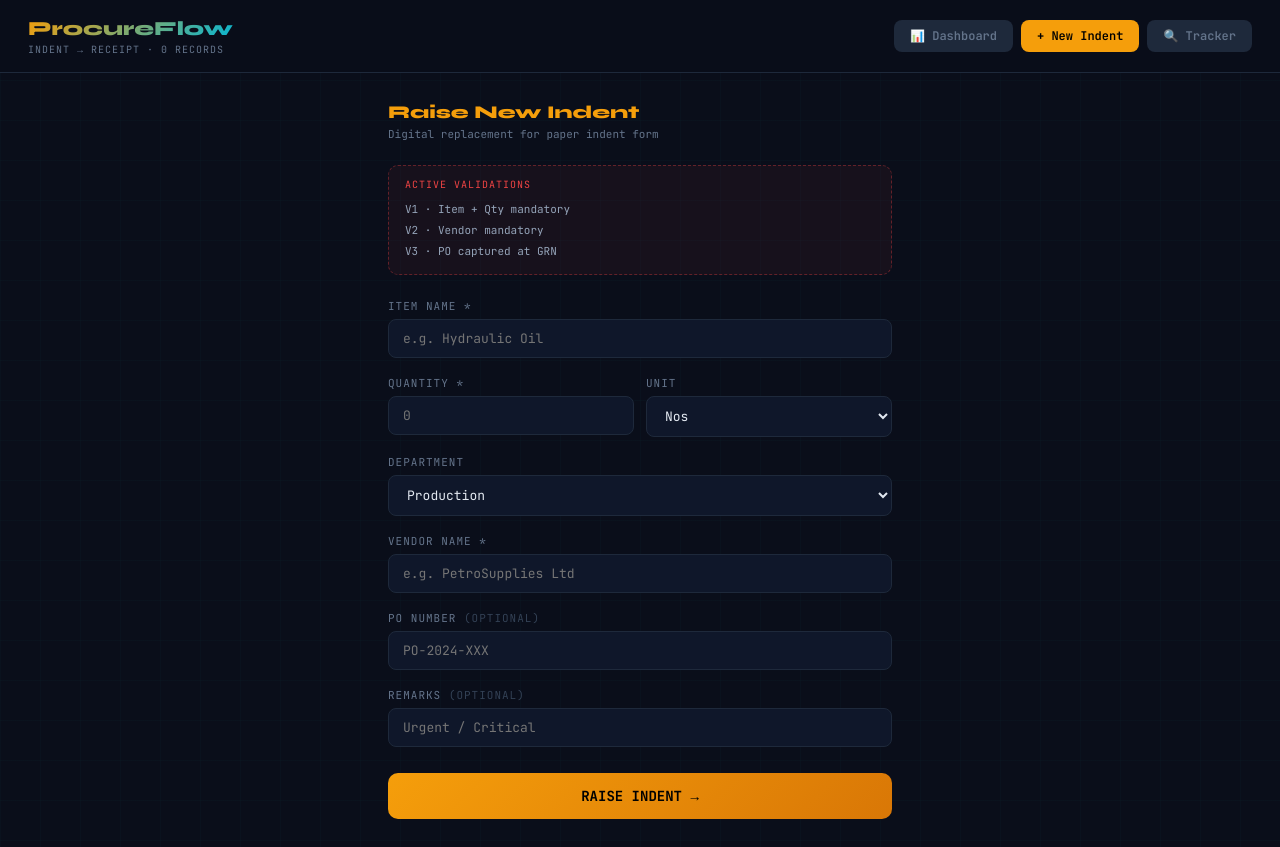
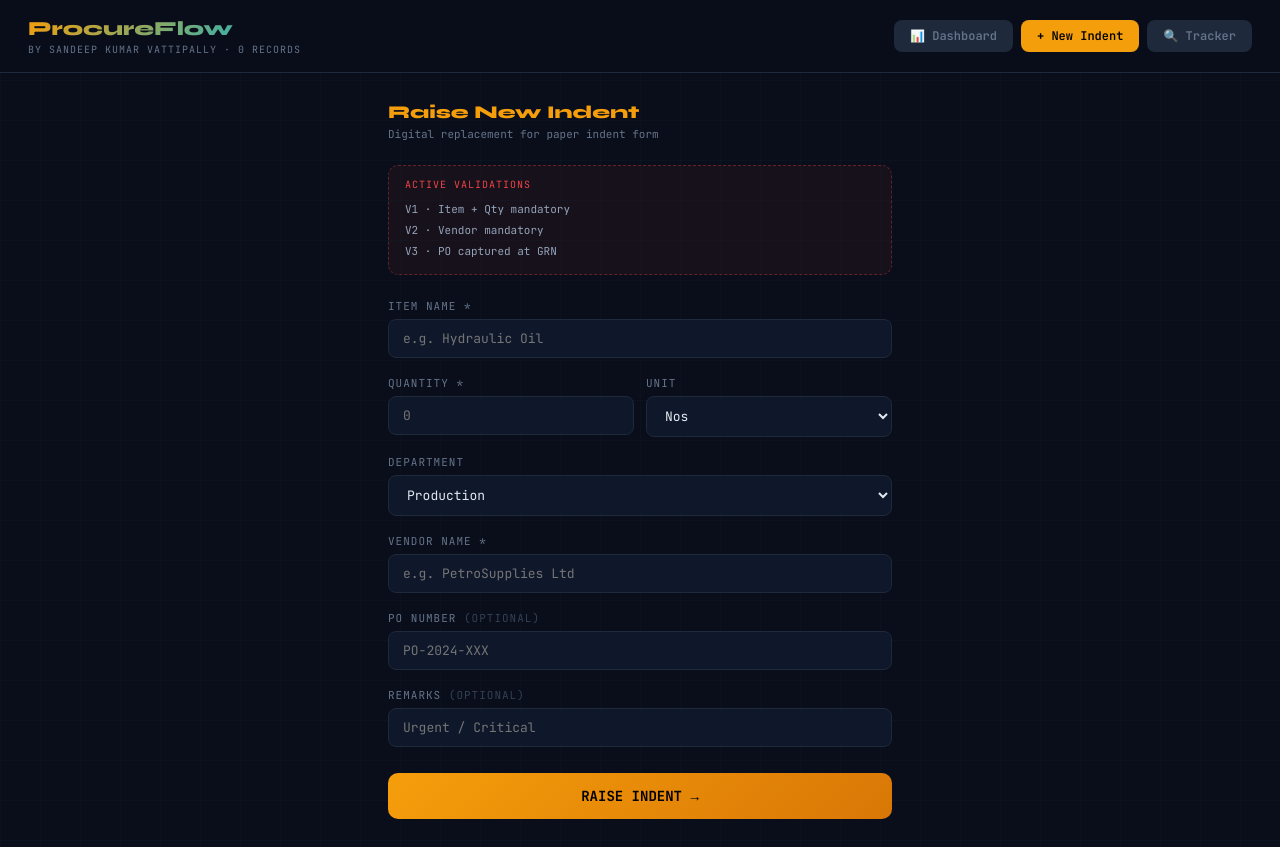
Before and after one commit to ramjane88/procureflow, a Next.js app: page /indent/new in a window 1280 px wide. Built offline with nearby package versions, Linux system fonts and the light colour scheme.

Commit message:
feat: add Sandeep Kumar Vattipally branding everywhere

```diff
--- a/app/layout.js
+++ b/app/layout.js
@@ -1,10 +1,17 @@
 import "./globals.css";
-export const metadata={title:"ProcureFlow",description:"Indent to Receipt"};
+export const metadata={
+  title:"ProcureFlow by Sandeep Kumar Vattipally",
+  description:"Indent to Receipt — Paperwork to Digital. Built by Sandeep Kumar Vattipally.",
+  authors:[{name:"Sandeep Kumar Vattipally"}],
+  creator:"Sandeep Kumar Vattipally",
+  keywords:["procurement","SAP","indent","billing","Sandeep Kumar Vattipally"],
+};
 export default function RootLayout({children}){
   return(
     <html lang="en">
       <head>
         <link href="https://fonts.googleapis.com/css2?family=JetBrains+Mono:wght@400;600;700&family=Syne:wght@400;600;800&display=swap" rel="stylesheet"/>
+        <meta name="author" content="Sandeep Kumar Vattipally"/>
       </head>
       <body>{children}</body>
     </html>
--- a/components/Nav.jsx
+++ b/components/Nav.jsx
@@ -1,51 +1,27 @@
 "use client";
-import Link from "next/link";
-import { usePathname } from "next/navigation";
-
-const links = [
-  { href: "/",           label: "📊 Dashboard" },
-  { href: "/indent/new", label: "+ New Indent"  },
-  { href: "/tracker",    label: "🔍 Tracker"    },
+import Link from"next/link";
+import{usePathname}from"next/navigation";
+const links=[
+  {href:"/",label:"📊 Dashboard"},
+  {href:"/indent/new",label:"+ New Indent"},
+  {href:"/tracker",label:"🔍 Tracker"},
 ];
-
-export default function Nav({ count = 0 }) {
-  const path = usePathname();
-  return (
-    <nav style={{
-      position: "sticky", top: 0, zIndex: 50,
-      background: "rgba(10,14,26,0.92)",
-      backdropFilter: "blur(12px)",
-      borderBottom: "1px solid var(--border)",
-      padding: "16px 28px",
-      display: "flex", alignItems: "center",
-      justifyContent: "space-between",
-      flexWrap: "wrap", gap: 12,
-    }}>
+export default function Nav({count=0}){
+  const path=usePathname();
+  return(
+    <nav style={{position:"sticky",top:0,zIndex:50,background:"rgba(10,14,26,0.92)",backdropFilter:"blur(12px)",borderBottom:"1px solid var(--border)",padding:"16px 28px",display:"flex",alignItems:"center",justifyContent:"space-between",flexWrap:"wrap",gap:12}}>
       <div>
-        <div style={{
-          fontSize: 20, fontWeight: 800,
-          background: "linear-gradient(135deg, var(--gold), var(--cyan))",
-          WebkitBackgroundClip: "text", WebkitTextFillColor: "transparent",
-        }}>ProcureFlow</div>
-        <div style={{
-          fontSize: 10, color: "var(--muted)",
-          fontFamily: "var(--font-mono)",
-          textTransform: "uppercase", letterSpacing: 1, marginTop: 2,
-        }}>Indent → Receipt · {count} records</div>
+        <div style={{fontSize:20,fontWeight:800,background:"linear-gradient(135deg,var(--gold),var(--cyan))",WebkitBackgroundClip:"text",WebkitTextFillColor:"transparent"}}>ProcureFlow</div>
+        <div style={{fontSize:10,color:"var(--muted)",fontFamily:"var(--font-mono)",textTransform:"uppercase",letterSpacing:1,marginTop:2}}>
+          by Sandeep Kumar Vattipally · {count} records
+        </div>
       </div>
-      <div style={{ display: "flex", gap: 8, flexWrap: "wrap" }}>
-        {links.map(({ href, label }) => {
-          const active = path === href;
-          return (
+      <div style={{display:"flex",gap:8,flexWrap:"wrap"}}>
+        {links.map(({href,label})=>{
+          const active=path===href;
+          return(
             <Link key={href} href={href}>
-              <button style={{
-                padding: "8px 16px", borderRadius: 8, border: "none",
-                fontWeight: 600, fontSize: 12,
-                fontFamily: "var(--font-mono)",
-                background: active ? "var(--gold)" : "var(--border)",
-                color: active ? "#000" : "var(--muted)",
-                transition: "all 0.2s",
-              }}>
+              <button style={{padding:"8px 16px",borderRadius:8,border:"none",fontWeight:600,fontSize:12,fontFamily:"var(--font-mono)",background:active?"var(--gold)":"var(--border)",color:active?"#000":"var(--muted)",transition:"all 0.2s"}}>
                 {label}
               </button>
             </Link>
```
Also changed, not shown: app/DashboardClient.jsx (+8 -10 lines).
